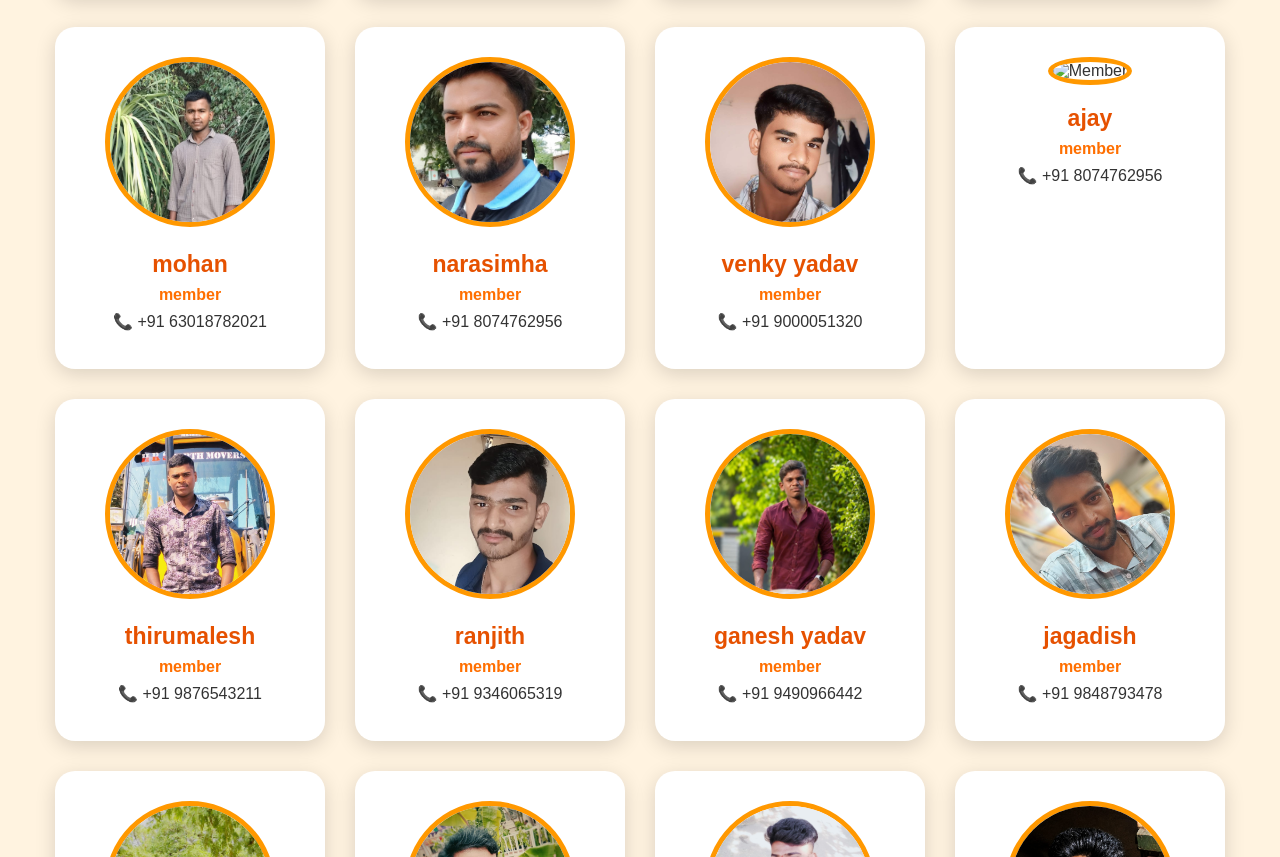
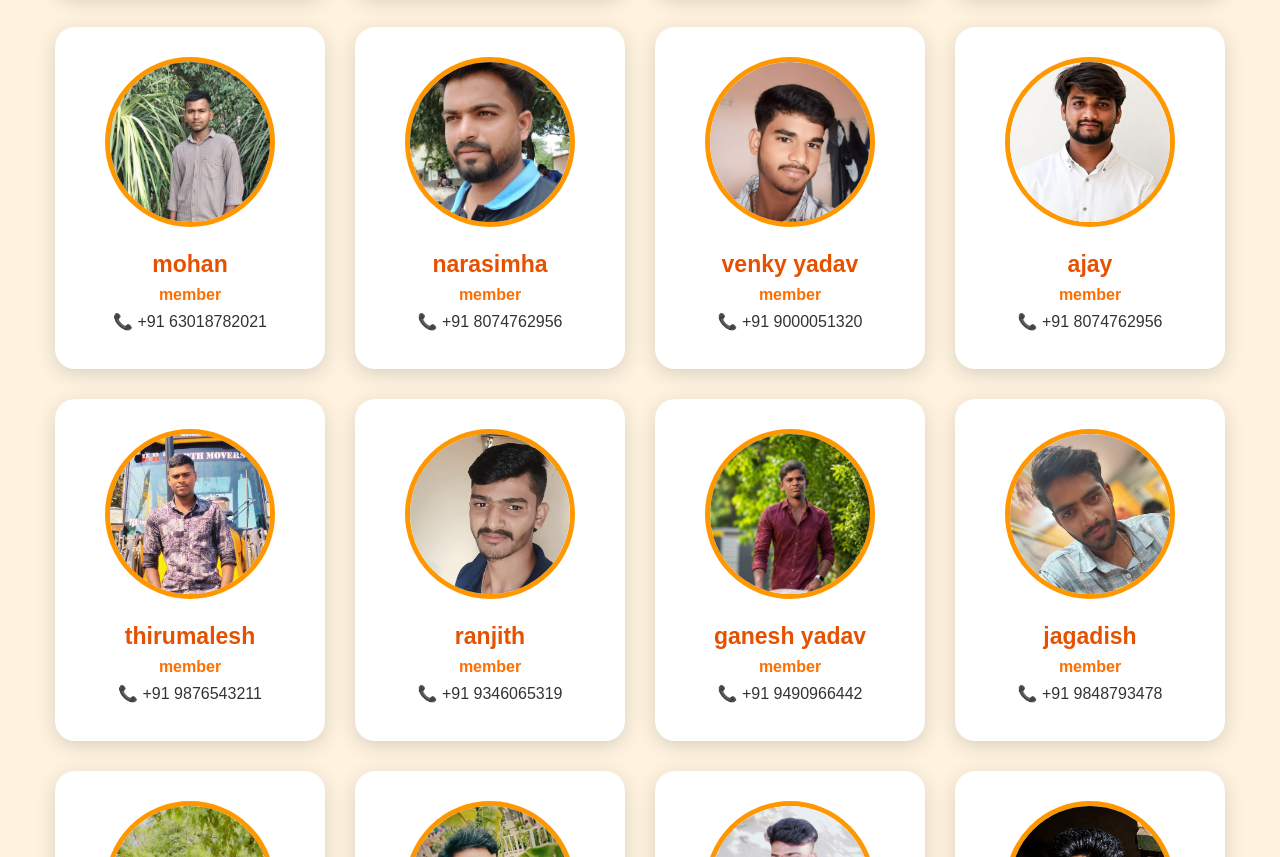
Before and after one commit to harsha4526/varahi2, a plain HTML site: page index.html in a window 1280 px wide. Shown: the part 2506-3363 px from the top of the page. Drawn offline with Linux system fonts and the light colour scheme; files whose address does not match are found by name.

Commit message:
uploaded Ajay pic

```diff
--- a/index.html
+++ b/index.html
@@ -251,7 +251,7 @@
             </div>
             <div class="member-card">
 
-                <img src="imegs/imegs/ajya.jpeg" alt="Member">
+                <img src="imegs/imegs/imges/ajya.jpeg" alt="Member">
 
                 <h3>ajay</h3>
 
```
